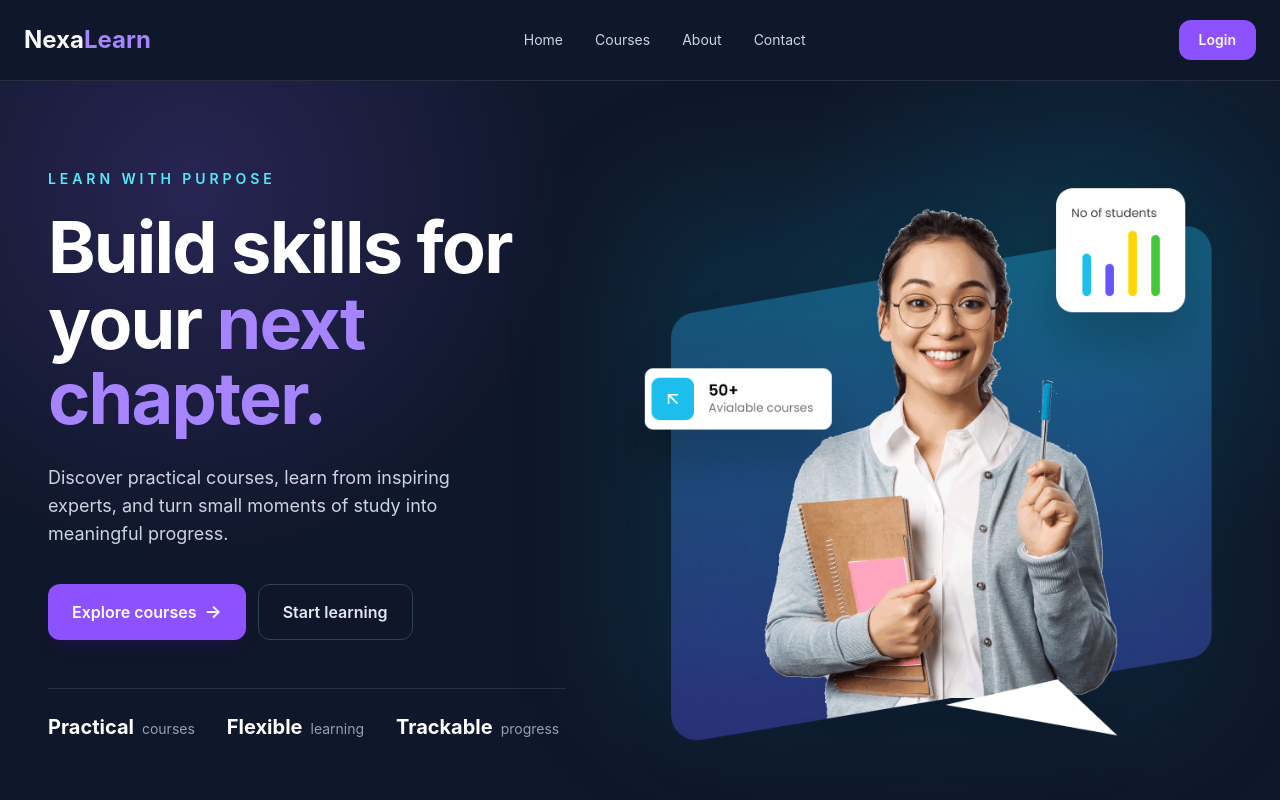
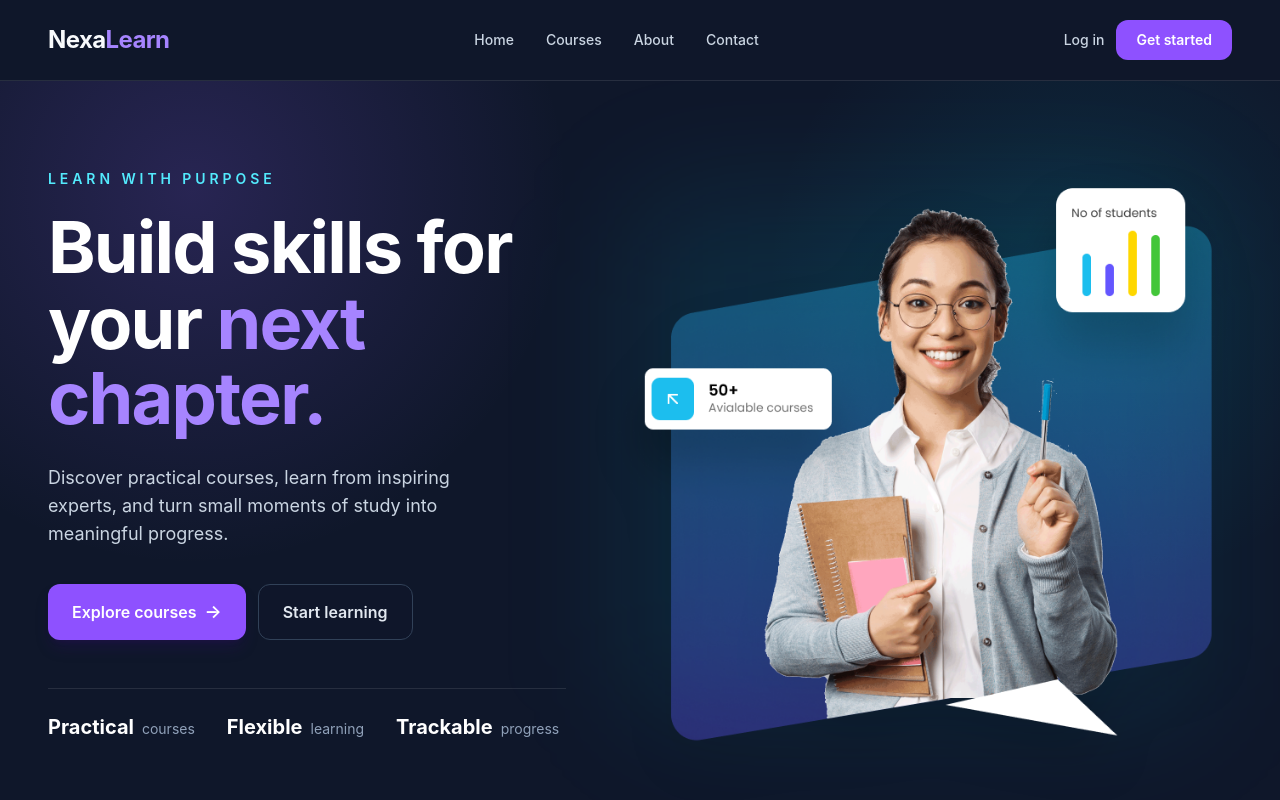
Before and after one commit to walaaosamamoh/nexalearn, a React (Vite) app: page /home in a window 1280 px wide. Shown: the top 800 px of the page. Built offline with nearby package versions, Linux system fonts and the light colour scheme.

Commit message:
feat: implement Navbar component and integrate it into DefaultLayout

```diff
--- /dev/null
+++ b/src/components/common/Navbar.tsx
@@ -0,0 +1,62 @@
+import { Link } from "react-router-dom";
+
+export default function Navbar() {
+  return (
+    <header className="border-b border-white/10">
+      <nav className="mx-auto flex h-20 max-w-7xl items-center justify-between px-6 sm:px-8 lg:px-12">
+        {/* Logo */}
+        <Link to="/home" className="text-2xl font-bold tracking-tight">
+          Nexa<span className="text-violet-400">Learn</span>
+        </Link>
+
+        {/* Navigation */}
+        <div className="hidden items-center gap-8 md:flex">
+          <Link
+            to="/home"
+            className="text-sm font-medium text-slate-300 transition hover:text-white"
+          >
+            Home
+          </Link>
+
+          <Link
+            to="/courses"
+            className="text-sm font-medium text-slate-300 transition hover:text-white"
+          >
+            Courses
+          </Link>
+
+          <Link
+            to="/about"
+            className="text-sm font-medium text-slate-300 transition hover:text-white"
+          >
+            About
+          </Link>
+
+          <Link
+            to="/contact"
+            className="text-sm font-medium text-slate-300 transition hover:text-white"
+          >
+            Contact
+          </Link>
+        </div>
+
+        {/* Actions */}
+        <div className="flex items-center gap-3">
+          <Link
+            to="/login"
+            className="hidden text-sm font-medium text-slate-300 transition hover:text-white sm:block"
+          >
+            Log in
+          </Link>
+
+          <Link
+            to="/register"
+            className="rounded-xl bg-violet-500 px-5 py-2.5 text-sm font-semibold text-white transition hover:bg-violet-400"
+          >
+            Get started
+          </Link>
+        </div>
+      </nav>
+    </header>
+  );
+}
--- a/src/layouts/DefaultLayout.tsx
+++ b/src/layouts/DefaultLayout.tsx
@@ -1,56 +1,11 @@
 import { Outlet } from "react-router-dom"
+import Navbar from "../components/common/Navbar"
 
 export default function DefaultLayout() {
   return (
     <div className="min-h-screen flex flex-col">
       {/* Navbar */}
-      <header className="border-b border-white/10">
-        <nav className="mx-auto flex max-w-7xl items-center justify-between px-6 py-5">
-          {/* Logo */}
-          <a href="/home" className="text-2xl font-bold">
-            Nexa<span className="text-violet-400">Learn</span>
-          </a>
-
-          {/* Navigation */}
-          <div className="hidden items-center gap-8 md:flex">
-            <a
-              href="/home"
-              className="text-sm text-slate-300 transition hover:text-white"
-            >
-              Home
-            </a>
-
-            <a
-              href="/courses"
-              className="text-sm text-slate-300 transition hover:text-white"
-            >
-              Courses
-            </a>
-
-            <a
-              href="/about"
-              className="text-sm text-slate-300 transition hover:text-white"
-            >
-              About
-            </a>
-
-            <a
-              href="/contact"
-              className="text-sm text-slate-300 transition hover:text-white"
-            >
-              Contact
-            </a>
-          </div>
-
-          {/* Auth */}
-          <a
-            href="/login"
-            className="rounded-xl bg-violet-500 px-5 py-2.5 text-sm font-semibold transition hover:bg-violet-400"
-          >
-            Login
-          </a>
-        </nav>
-      </header>
+      <Navbar />
 
       {/* Page Content */}
       <main className="flex-1 min-h-screen overflow-auto">
```
